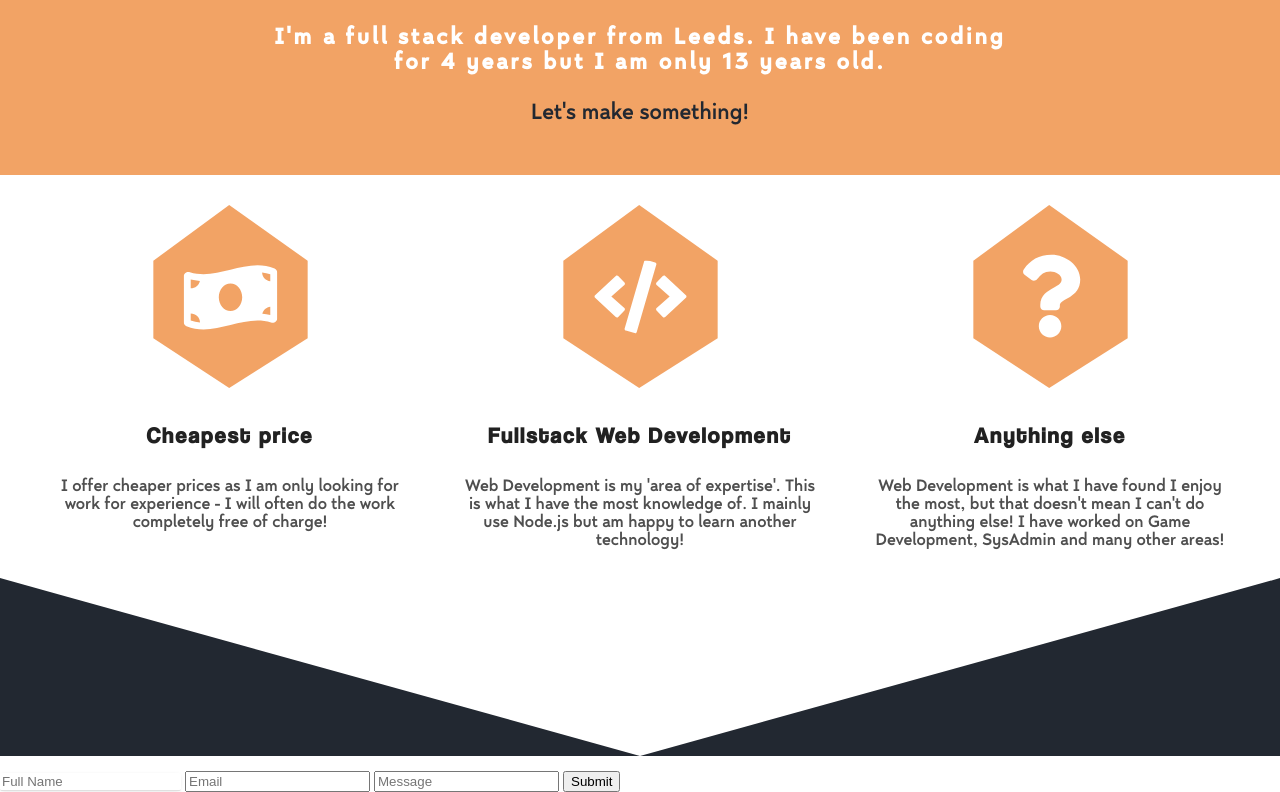
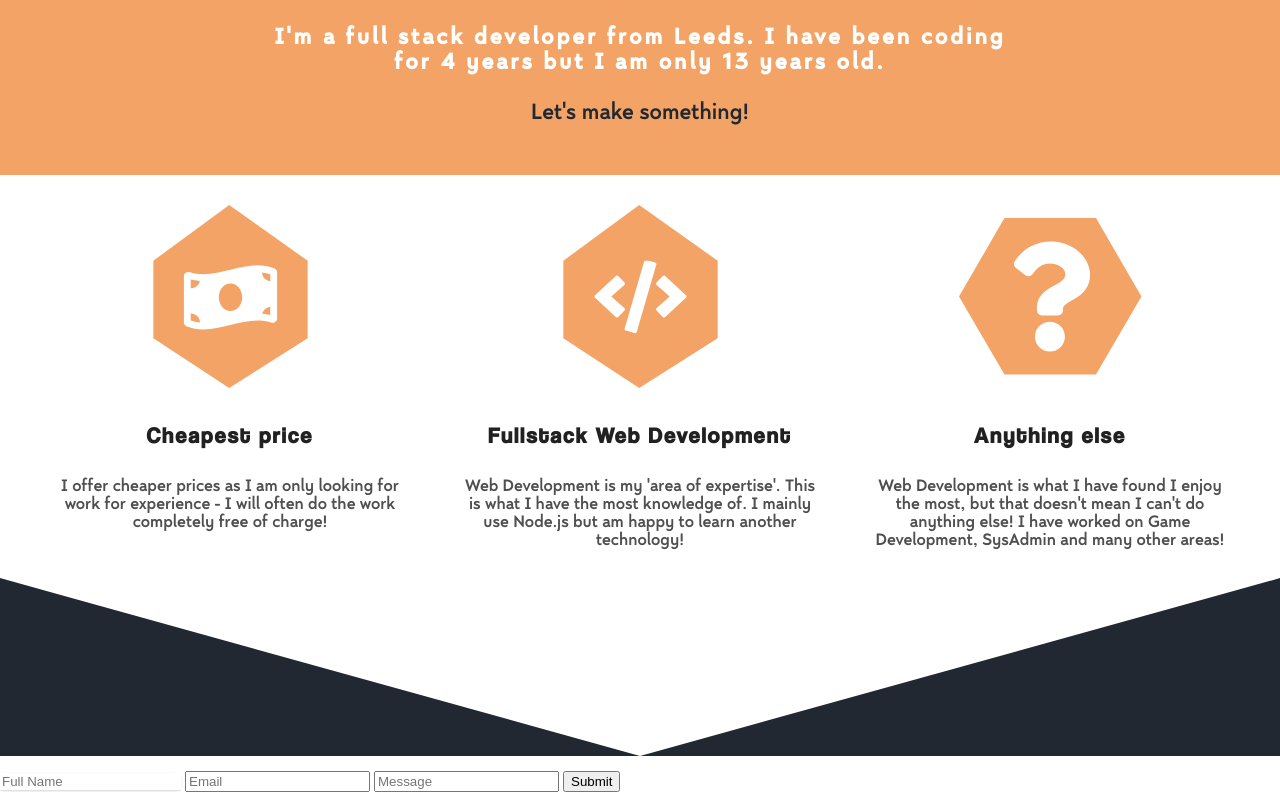
Before and after one commit to foxieze/foxieze.github.io, a website: page index.html in a window 1280 px wide. Shown: the part 932-1724 px from the top of the page. Drawn offline with nearby package versions, Linux system fonts and the light colour scheme.

Commit message:
Changed everything else hexagon

```diff
--- a/index.html
+++ b/index.html
@@ -58,10 +58,11 @@
             <h4>Fullstack Web Development</h4>
             <p>Web Development is my 'area of expertise'. This is what I have the most knowledge of. I mainly use Node.js but am happy to learn another technology!</p>
         </div>
-        <div class="grid-item" data-aos="slide-left"><svg width="183" height="183" viewBox="0 0 183 217" fill="none" xmlns="http://www.w3.org/2000/svg">
-                <path d="M89.9648 0L183 65.9901V158.069L89.9648 217L0 158.069V65.9901L89.9648 0Z" fill="#F2A365" />
-                <path d="M92.9311 59C77.5493 59 67.5865 65.2596 59.7647 76.4229C58.3458 78.448 58.7832 81.2246 60.7625 82.7152L69.0756 88.9759C71.0745 90.4814 73.9187 90.1294 75.4837 88.182C80.3108 82.1755 83.8916 78.7171 91.4317 78.7171C97.3601 78.7171 104.693 82.5068 104.693 88.2168C104.693 92.5334 101.105 94.7503 95.2517 98.0099C88.4254 101.811 79.392 106.542 79.392 118.377V120.25C79.392 122.787 81.4627 124.844 84.017 124.844H97.9828C100.537 124.844 102.608 122.787 102.608 120.25V119.145C102.608 110.941 126.748 110.6 126.748 88.4C126.748 71.6818 109.288 59 92.9311 59ZM91 130.482C83.6393 130.482 77.6509 136.43 77.6509 143.741C77.6509 151.052 83.6393 157 91 157C98.3607 157 104.349 151.052 104.349 143.741C104.349 136.43 98.3607 130.482 91 130.482Z" fill="white" />
-            </svg>
+        <div class="grid-item" data-aos="slide-left"><svg width="183" height="183" viewBox="0 0 163 140" fill="none" xmlns="http://www.w3.org/2000/svg">
+<path d="M122 0H40.5L0 70L40.5 139.5H122L162.5 70L122 0Z" fill="#F2A365"/>
+<path d="M82.9311 21C67.5493 21 57.5865 27.2596 49.7647 38.4229C48.3458 40.448 48.7832 43.2246 50.7625 44.7152L59.0756 50.9759C61.0745 52.4814 63.9187 52.1294 65.4837 50.182C70.3108 44.1755 73.8916 40.7171 81.4317 40.7171C87.3601 40.7171 94.6931 44.5068 94.6931 50.2168C94.6931 54.5334 91.1054 56.7503 85.2517 60.0099C78.4254 63.8113 69.392 68.5421 69.392 80.3765V82.25C69.392 84.7871 71.4627 86.8438 74.017 86.8438H87.9828C90.5371 86.8438 92.6078 84.7871 92.6078 82.25V81.145C92.6078 72.9413 116.748 72.5997 116.748 50.4C116.748 33.6818 99.2884 21 82.9311 21ZM81 92.4824C73.6393 92.4824 67.6509 98.4303 67.6509 105.741C67.6509 113.052 73.6393 119 81 119C88.3607 119 94.3491 113.052 94.3491 105.741C94.3491 98.4301 88.3607 92.4824 81 92.4824Z" fill="white"/>
+</svg>
+
             <h4>Anything else</h4>
             <p>Web Development is what I have found I enjoy the most, but that doesn't mean I can't do anything else! I have worked on Game Development, SysAdmin and many other areas!</p>
         </div>
```
